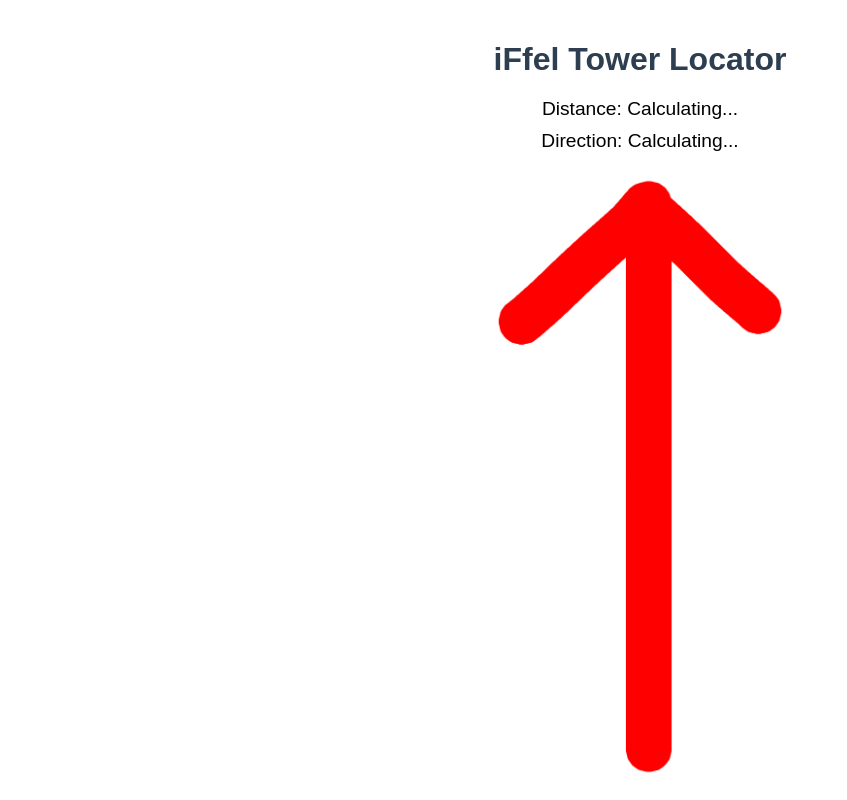
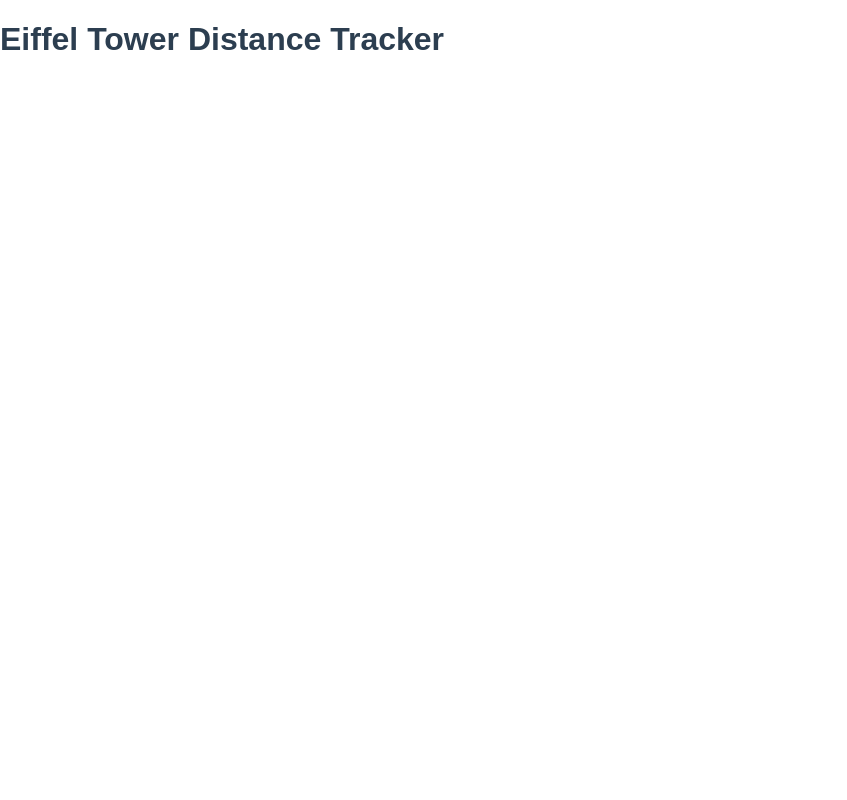
Before and after one commit to bruhhno/bruhhno.github.io, a plain HTML site: page more/eiffel/index.html in a window 1280 px wide. Shown: the whole page, without its empty margins (0-847 px from the left). Drawn offline with Linux system fonts and the light colour scheme.

Commit message:
Update index.html

```diff
--- a/more/eiffel/index.html
+++ b/more/eiffel/index.html
@@ -3,20 +3,14 @@
 <head>
     <meta charset="UTF-8">
     <meta name="viewport" content="width=device-width, initial-scale=1.0">
-    <title>iFfel Tower Locator</title>
+    <title>Eiffel Tower Distance Tracker</title>
     <link rel="stylesheet" href="styles.css">
 </head>
 <body>
-    <div class="container">
-        <h1>iFfel Tower Locator</h1>
-        <div id="info">
-            <p id="distance">Distance: Calculating...</p>
-            <p id="direction">Direction: Calculating...</p>
-        </div>
-        <div id="compass">
-            <img src="compass.png" alt="Compass" id="compassImage">
-        </div>
-    </div>
+    <h1>Eiffel Tower Distance Tracker</h1>
+    <p id="distance"></p>
+    <div id="compass"></div>
+
     <script src="script.js"></script>
 </body>
 </html>
```
